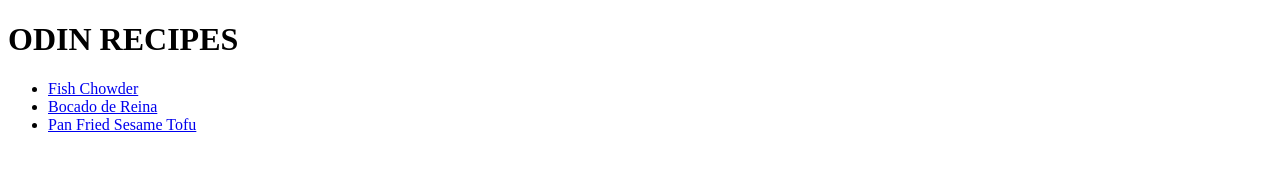
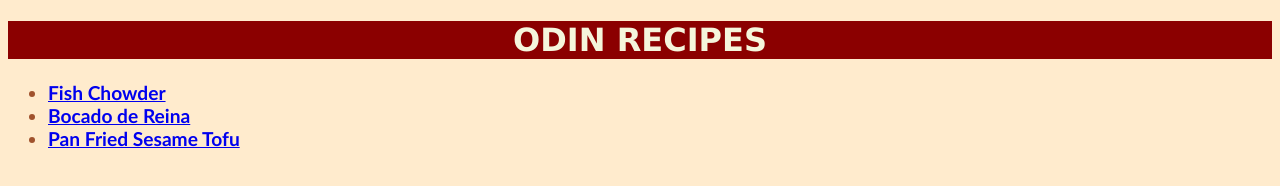
Before and after one commit to Grace80/odin-recipes, a plain HTML site: page index.html in a window 1280 px wide. Drawn offline with Linux system fonts and the light colour scheme.

Commit message:
MODIFICACION DE ENCABEZADO, LISTA COLOR DE FONDO

```diff
--- /dev/null
+++ b/CSS/recipes.css
@@ -0,0 +1,16 @@
+.titulo{
+    text-align: center;
+    font-family: 'Lucida Sans', 'Lucida Sans Regular', 'Lucida Grande', 'Lucida Sans Unicode', Geneva, Verdana, sans-serif;
+    color: beige;
+    background-color: darkred;
+
+}
+.lista{
+font-family: 'Trebuchet MS', 'Lucida Sans Unicode', 'Lucida Grande', 'Lucida Sans', Arial, sans-serif;
+font-size: larger;
+font-weight: bold;
+color:sienna;
+}
+body{
+    background-color: blanchedalmond;
+}
--- a/index.html
+++ b/index.html
@@ -3,10 +3,11 @@
     <head>
         <meta charset = "utf-8">
         <title>ODIN RECIPES</title>
+        <link href="CSS/recipes.css" rel="stylesheet"/>
     </head>
     <body>
-        <h1>ODIN RECIPES</h1>
-        <ul>
+        <h1 class="titulo">ODIN RECIPES</h1>
+        <ul class="lista">
         <li><a href="recipes/fish-chowder.html">Fish Chowder</a></li>
         <li><a href = "recipes/bocado-de-reina.html">Bocado de Reina</a></li>
         <li><a href= "recipes/pan-fried-tofu.html">Pan Fried Sesame Tofu</a></li>
```
Also changed, not shown: 2 other files.
